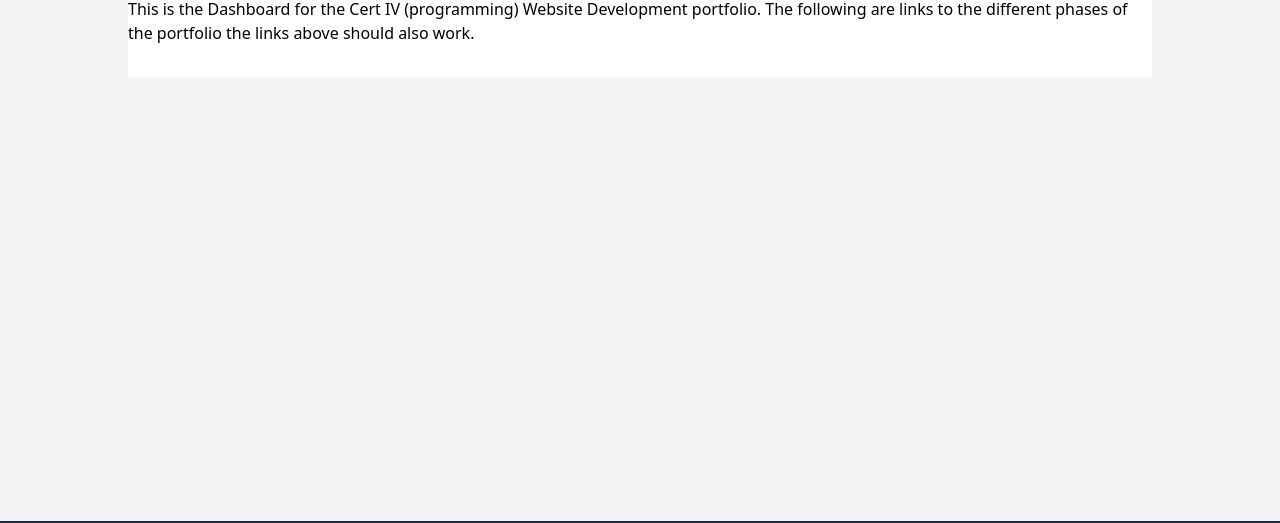
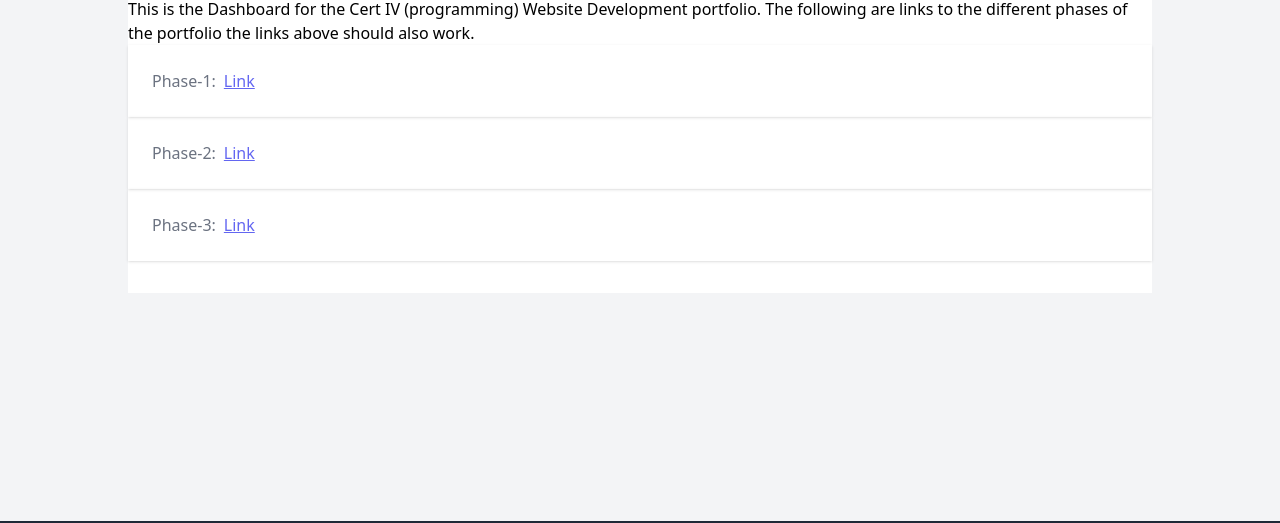
Before and after one commit to Danyl1310/C4Prog-WT-26S2-Portfolio-Daniel-Cummings, a website: page index.html in a window 1280 px wide. Shown: the part 167-690 px from the top of the page. Drawn offline with Linux system fonts and the light colour scheme.

Commit message:
feat(phase-3): Added links to dashboard main section

```diff
--- a/index.html
+++ b/index.html
@@ -24,12 +24,29 @@
             </ul>
         </nav>
         </header>
-        <main class="bg-white w-4/5 mx-auto pb-8">
+        <main class="bg-white w-4/5 mx-auto pb-8 gap-2">
             <h1 class="text-xl text-gray-500">Dashboard</h1>
             <p>
                 This is the Dashboard for the Cert IV (programming) Website Development portfolio.
                 The following are links to the different phases of the portfolio the links above should also work.
             </p>
+            <nav>
+                <section class="flex flex-wrap p-6 gap-2 shadow">
+                    <h2 class="text-m text-gray-500">Phase-1:</h2>
+                    <a href="phase-1" class="text-indigo-500 hover:text-indigo-200
+                    transition duration-500 ease-in-out underline">Link</a>
+                </section>
+                <section class="flex flex-wrap p-6 gap-2 shadow">
+                    <h2 class="text-m text-gray-500">Phase-2:</h2>
+                    <a href="phase-2" class="text-indigo-500 hover:text-indigo-200
+                    transition duration-500 ease-in-out underline">Link</a>
+                </section>
+                <section class="flex flex-wrap p-6 gap-2 shadow">
+                    <h2 class="text-m text-gray-500">Phase-3:</h2>
+                    <a href="phase-3" class="text-indigo-500 hover:text-indigo-200
+                    transition duration-500 ease-in-out underline">Link</a>
+                </section>
+            </nav>
         </main>
         <footer class="w-full text-gray-400 bg-gray-800 body-font fixed bottom-0">
             <div class="flex flex-col items-center justify-between p-6 md:flex-row gap-2">
```
Also changed, not shown: assets/css/site.css.
